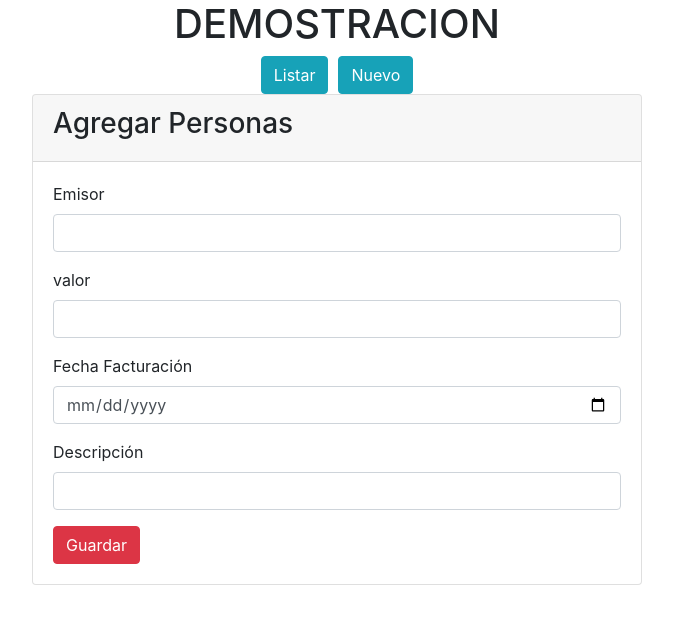
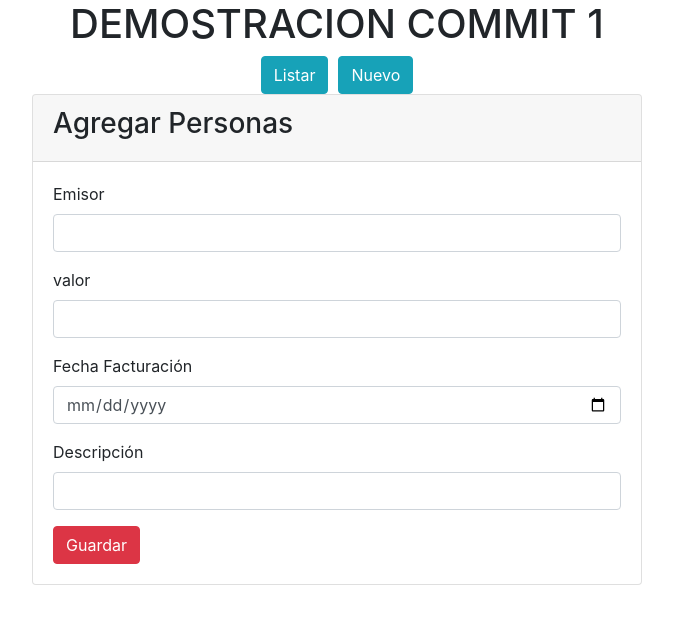
Before and after one commit to pooljpv84/prueba2, an Angular app in the folder vista/: page /add in a window 1280 px wide. Shown: the top 624 px of the page, without its empty margins (303-976 px from the left). Built offline with nearby package versions, Linux system fonts and the light colour scheme.

Commit message:
PRUEBA DE COMMIT 1

```diff
--- a/vista/src/app/app.component.html
+++ b/vista/src/app/app.component.html
@@ -1,6 +1,6 @@
 <div>
   <h1 class="text-center">
-    DEMOSTRACION
+    DEMOSTRACION COMMIT 1
   </h1>
 </div>
 
```
